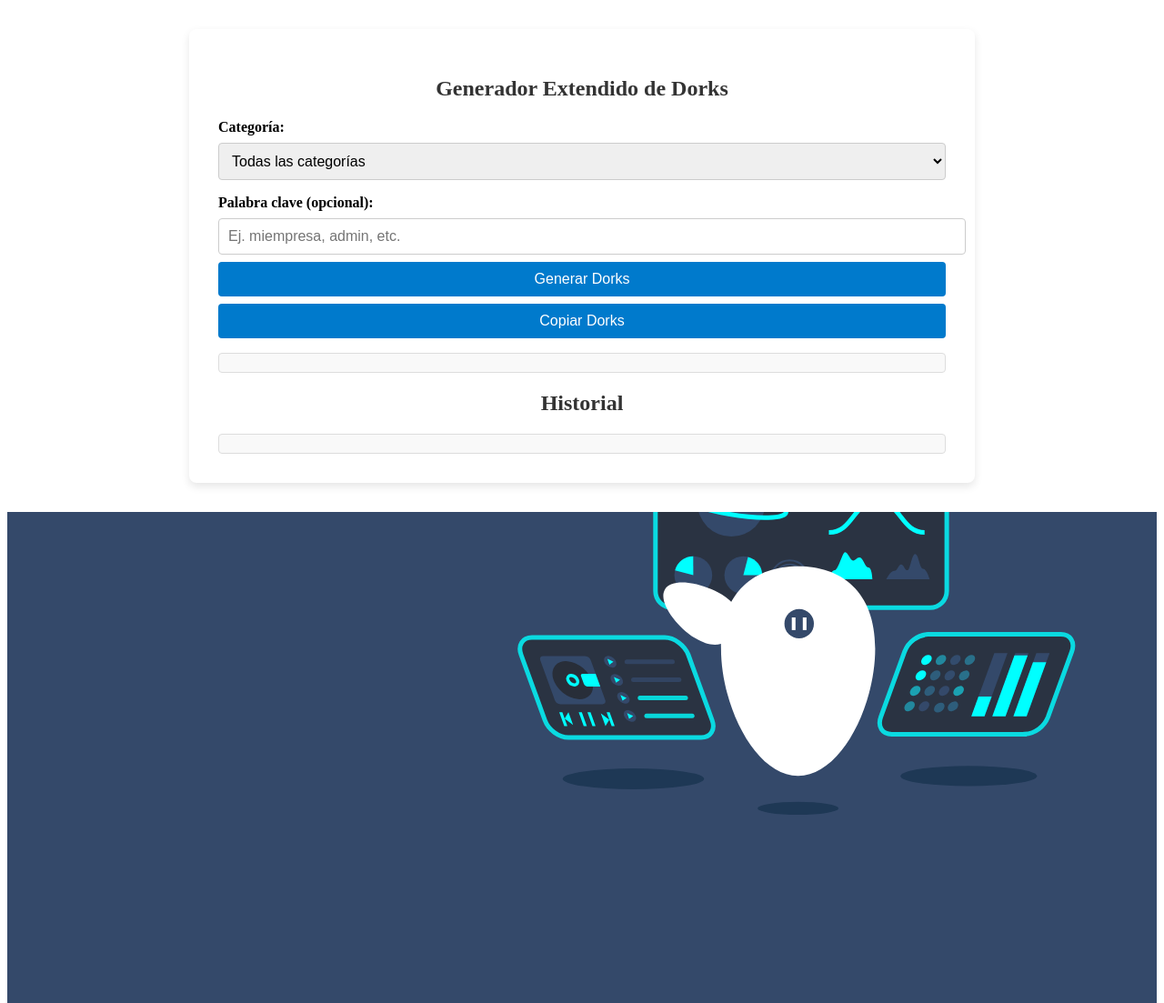
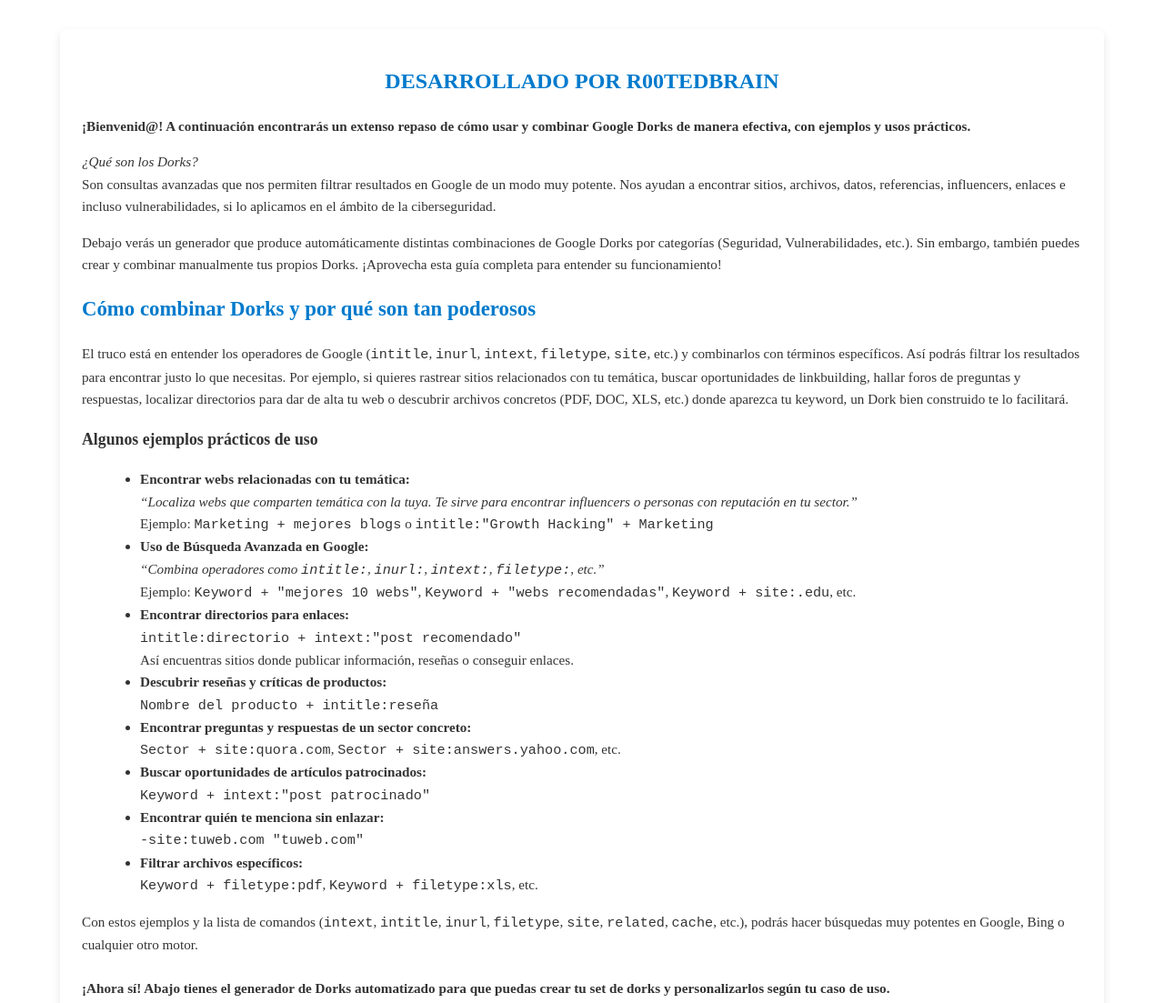
Before and after one commit to R00tedbrain/Dork-GPT-BWT, a plain HTML site: page index.html in a window 1280 px wide. Shown: the top 1103 px of the page at 91% size. Drawn offline with nearby package versions, Linux system fonts and the light colour scheme.

Commit message:
Update index.html

```diff
--- a/index.html
+++ b/index.html
@@ -56,6 +56,49 @@
   </style>
 </head>
 <body>
+
+  <!-- ====================================================== -->
+  <!-- NUEVA SECCIÓN: DESARROLLADO POR R00TEDBRAIN + EXPLICACIÓN -->
+  <!-- ====================================================== -->
+  <section style="background:#fff; margin:2rem auto; padding:1.5rem; max-width:1100px; border-radius:8px; box-shadow:0 4px 10px rgba(0,0,0,0.1);">
+    <h1 style="text-align:center; color:#007acc; margin-bottom:1.5rem;">DESARROLLADO POR R00TEDBRAIN</h1>
+    <div style="color:#333; line-height:1.6; font-size:0.95rem;">
+      <p><strong>¡Bienvenid@! A continuación encontrarás un extenso repaso de cómo usar y combinar Google Dorks de manera efectiva, con ejemplos y usos prácticos.</strong></p>
+      <p><em>¿Qué son los Dorks?</em><br>
+      Son consultas avanzadas que nos permiten filtrar resultados en Google de un modo muy potente. Nos ayudan a encontrar sitios, archivos, datos, referencias, influencers, enlaces e incluso vulnerabilidades, si lo aplicamos en el ámbito de la ciberseguridad.</p>
+      <p>Debajo verás un generador que produce automáticamente distintas combinaciones de Google Dorks por categorías (Seguridad, Vulnerabilidades, etc.). Sin embargo, también puedes crear y combinar manualmente tus propios Dorks. ¡Aprovecha esta guía completa para entender su funcionamiento!</p>
+
+      <h2 style="color:#007acc;">Cómo combinar Dorks y por qué son tan poderosos</h2>
+      <p>El truco está en entender los operadores de Google (<code>intitle</code>, <code>inurl</code>, <code>intext</code>, <code>filetype</code>, <code>site</code>, etc.) y combinarlos con términos específicos. Así podrás filtrar los resultados para encontrar justo lo que necesitas. Por ejemplo, si quieres rastrear sitios relacionados con tu temática, buscar oportunidades de linkbuilding, hallar foros de preguntas y respuestas, localizar directorios para dar de alta tu web o descubrir archivos concretos (PDF, DOC, XLS, etc.) donde aparezca tu keyword, un Dork bien construido te lo facilitará.</p>
+
+      <h3>Algunos ejemplos prácticos de uso</h3>
+      <ul style="list-style:disc; margin-left:1.5rem;">
+        <li><strong>Encontrar webs relacionadas con tu temática:</strong><br>
+          <em>“Localiza webs que comparten temática con la tuya. Te sirve para encontrar influencers o personas con reputación en tu sector.”</em><br>
+          Ejemplo: <code>Marketing + mejores blogs</code> o <code>intitle:"Growth Hacking" + Marketing</code></li>
+        <li><strong>Uso de Búsqueda Avanzada en Google:</strong><br>
+          <em>“Combina operadores como <code>intitle:</code>, <code>inurl:</code>, <code>intext:</code>, <code>filetype:</code>, etc.”</em><br>
+          Ejemplo: <code>Keyword + "mejores 10 webs"</code>, <code>Keyword + "webs recomendadas"</code>, <code>Keyword + site:.edu</code>, etc.</li>
+        <li><strong>Encontrar directorios para enlaces:</strong><br>
+          <code>intitle:directorio + intext:"post recomendado"</code><br>
+          Así encuentras sitios donde publicar información, reseñas o conseguir enlaces.</li>
+        <li><strong>Descubrir reseñas y críticas de productos:</strong><br>
+          <code>Nombre del producto + intitle:reseña</code></li>
+        <li><strong>Encontrar preguntas y respuestas de un sector concreto:</strong><br>
+          <code>Sector + site:quora.com</code>, <code>Sector + site:answers.yahoo.com</code>, etc.</li>
+        <li><strong>Buscar oportunidades de artículos patrocinados:</strong><br>
+          <code>Keyword + intext:"post patrocinado"</code></li>
+        <li><strong>Encontrar quién te menciona sin enlazar:</strong><br>
+          <code>-site:tuweb.com "tuweb.com"</code></li>
+        <li><strong>Filtrar archivos específicos:</strong><br>
+          <code>Keyword + filetype:pdf</code>, <code>Keyword + filetype:xls</code>, etc.</li>
+      </ul>
+      <p>Con estos ejemplos y la lista de comandos (<code>intext</code>, <code>intitle</code>, <code>inurl</code>, <code>filetype</code>, <code>site</code>, <code>related</code>, <code>cache</code>, etc.), podrás hacer búsquedas muy potentes en Google, Bing o cualquier otro motor.<br><br>
+      <strong>¡Ahora sí! Abajo tienes el generador de Dorks automatizado para que puedas crear tu set de dorks y personalizarlos según tu caso de uso.</strong></p>
+    </div>
+  </section>
+  <!-- FIN NUEVA SECCIÓN -->
+
   <!-- Sección del Generador de Dorks -->
   <section id="dork-generator">
     <h1>Generador Extendido de Dorks</h1>
```
